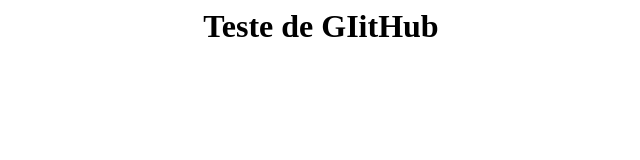
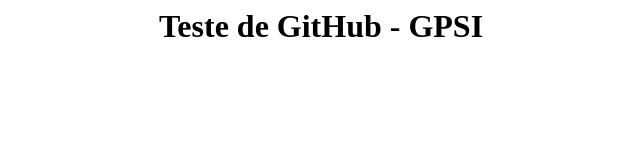
Before and after one commit to Quavodjau/quavo, a plain HTML site: page index.html in a window 1280 px wide. Shown: the whole page, without its empty margins (319-959 px from the left). Drawn offline with Linux system fonts and the light colour scheme.

Commit message:
Update index.html

```diff
--- a/index.html
+++ b/index.html
@@ -4,6 +4,6 @@
     </style>
   </head>
   <body>
-    <h1>Teste de GIitHub</h1>
+    <h1>Teste de GitHub - GPSI</h1>
   </body>
 </html>
```
